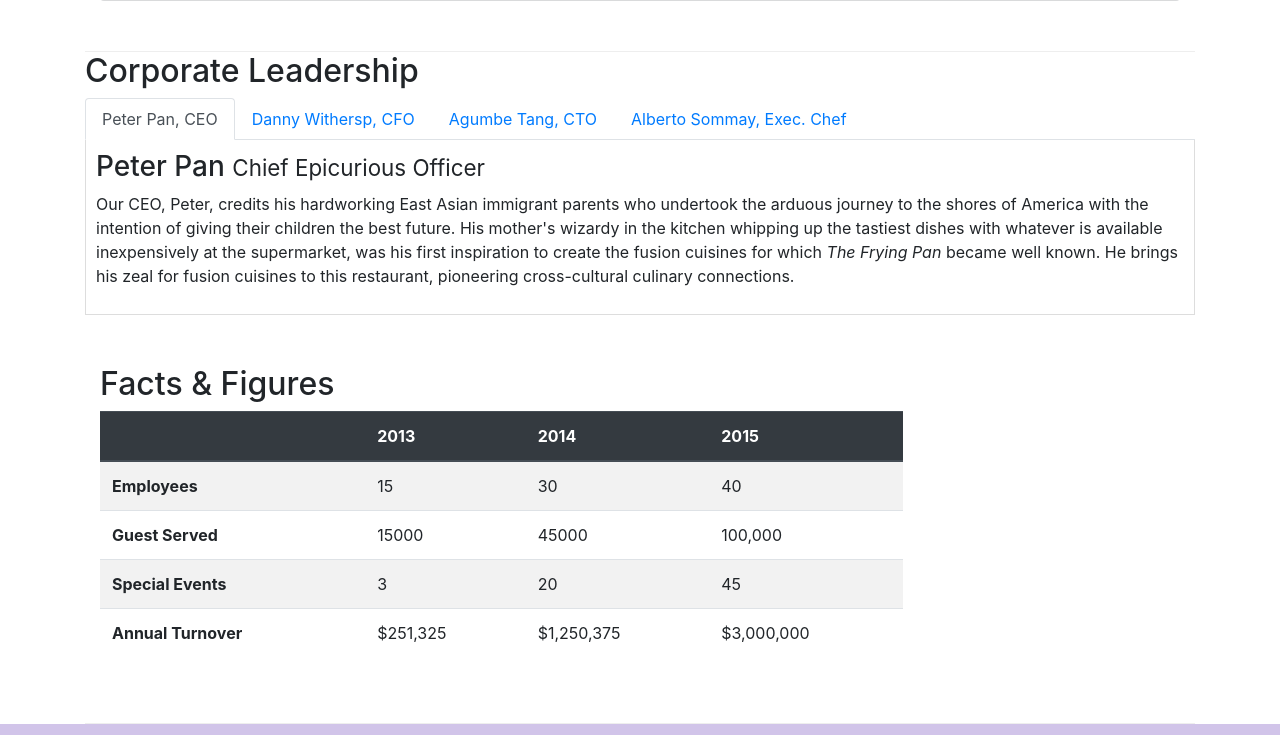
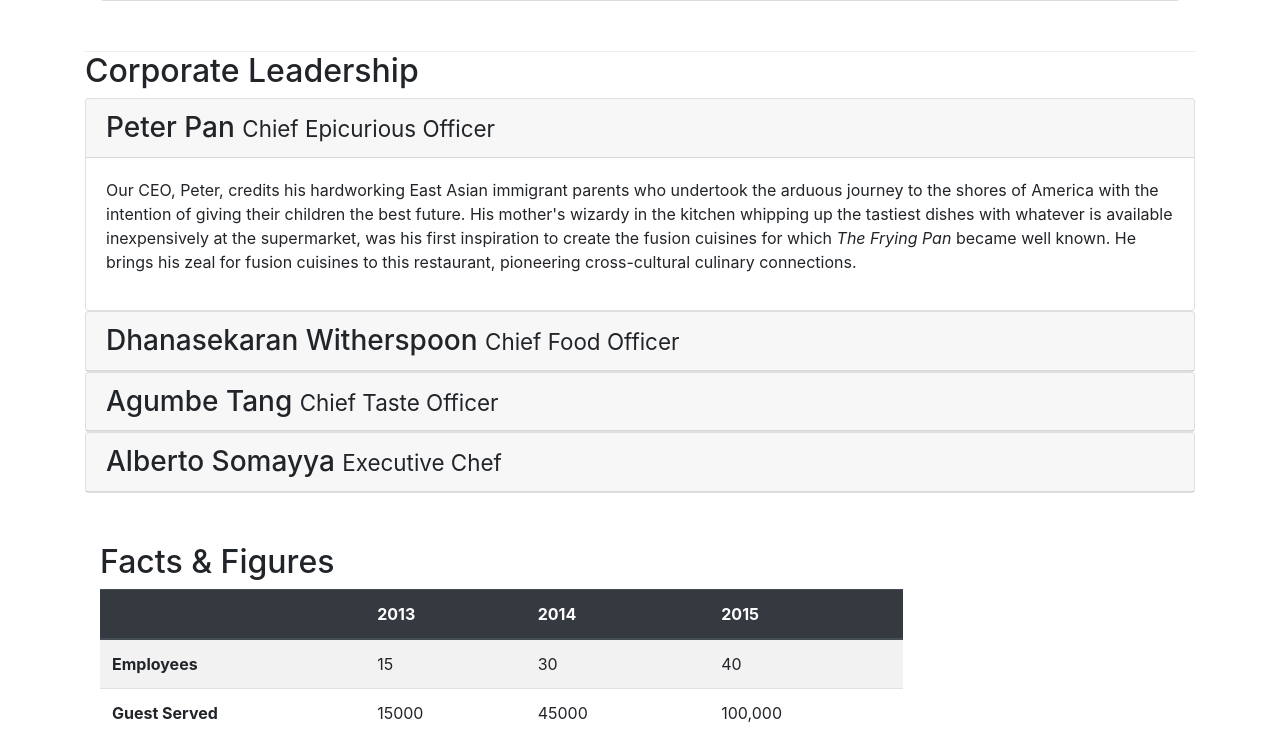
Before and after one commit to emyhoang/bootstrap, a website: page conFusion/aboutus.html in a window 1280 px wide. Shown: the part 920-1655 px from the top of the page. Drawn offline with nearby package versions, Linux system fonts and the light colour scheme.

Commit message:
refactor tab from about us page into accordion

```diff
--- a/conFusion/aboutus.html
+++ b/conFusion/aboutus.html
@@ -119,65 +119,94 @@
       <div class="row">
         <div class="col-12 col-sm-12">
           <h2>Corporate Leadership</h2>
-          <ul class="nav nav-tabs">
-            <li class="nav-item">
-              <a class="nav-link active" href="#peter" role="tab" data-toggle="tab">Peter Pan, CEO</a>
-            </li>
-            <li class="nav-item">
-              <a class="nav-link" href="#danny" role="tab" data-toggle="tab">Danny Withersp, CFO</a>
-            </li>
-            <li class="nav-item">
-              <a class="nav-link" href="#agumbe" role="tab" data-toggle="tab">Agumbe Tang, CTO</a>
-            </li>
-            <li class="nav-item">
-              <a class="nav-link" href="#alberto" role="tab" data-toggle="tab">Alberto Sommay, Exec. Chef</a>
-            </li>
-          </ul>
-
-          <div class="tab-content">
-            <div role="tabpanel" class="tab-pane fade show active" id="peter">
-              <h3>Peter Pan <small>Chief Epicurious Officer</small></h3>
+          <div id="accordion">
+            <div class="card">
+              <div class="card-header" role="tab" id="peterhead">
+                <h3 class="mb-0">
+                  <a data-toggle="collapse" data-target="#peter">Peter Pan <small>Chief Epicurious Officer</small></a>
+                </h3>
+              </div>
+              <div class="collapse show" id="peter" data-parent="#accordion">
+                <div class="card-body">
                   <p class="d-none d-sm-block">
-                Our CEO, Peter, credits his hardworking East Asian immigrant parents who undertook the arduous journey
-                to the shores of America with the intention of giving their children the best future. His mother's
-                wizardy in the kitchen whipping up the tastiest dishes with whatever is available inexpensively at the
-                supermarket, was his first inspiration to create the fusion cuisines for which
-                <em>The Frying Pan</em> became well known. He brings his zeal for fusion cuisines to this restaurant,
-                pioneering cross-cultural culinary connections.
+                    Our CEO, Peter, credits his hardworking East Asian immigrant parents who undertook the arduous
+                    journey to the shores of America with the intention of giving their children the best future. His
+                    mother's wizardy in the kitchen whipping up the tastiest dishes with whatever is available
+                    inexpensively at the supermarket, was his first inspiration to create the fusion cuisines for which
+                    <em>The Frying Pan</em> became well known. He brings his zeal for fusion cuisines to this
+                    restaurant, pioneering cross-cultural culinary connections.
                   </p>
                 </div>
+              </div>
+            </div>
 
-            <div role="tabpanel" class="tab-pane fade" id="danny">
-              <h3>Dhanasekaran Witherspoon <small>Chief Food Officer</small></h3>
+            <div class="card">
+              <div class="card-header" role="tab" id="dannyhead">
+                <h3 class="mb-0">
+                  <a class="collapsed" data-toggle="collapse" data-target="#danny"
+                    >Dhanasekaran Witherspoon <small>Chief Food Officer</small></a
+                  >
+                </h3>
+              </div>
+              <div class="collapse" id="danny" data-parent="#accordion">
+                <div class="card-body">
                   <p class="d-none d-sm-block">
                     Our CFO, Danny, as he is affectionately referred to by his colleagues, comes from a long established
-                family tradition in farming and produce. His experiences growing up on a farm in the Australian outback
-                gave him great appreciation for varieties of food sources. As he puts it in his own words,
+                    family tradition in farming and produce. His experiences growing up on a farm in the Australian
+                    outback gave him great appreciation for varieties of food sources. As he puts it in his own words,
                     <em>Everything that runs, wins, and everything that stays, pays!</em>
                   </p>
                 </div>
-            <div role="tabpanel" class="tab-pane fade" id="agumbe">
-              <h3>Agumbe Tang <small>Chief Taste Officer</small></h3>
+              </div>
+            </div>
+
+            <div class="card">
+              <div class="card-header" role="tab" id="agumbehead">
+                <h3 class="mb-0">
+                  <a class="collapsed" data-toggle="collapse" data-target="#agumbe"
+                    >Agumbe Tang <small>Chief Taste Officer</small></a
+                  >
+                </h3>
+              </div>
+
+              <div class="collapse" id="agumbe" data-parent="#accordion">
+                <div class="card-body">
                   <p class="d-none d-sm-block">
-                Blessed with the most discerning gustatory sense, Agumbe, our CTO, personally ensures that every dish
-                that we serve meets his exacting tastes. Our chefs dread the tongue lashing that ensues if their dish
-                does not meet his exacting standards. He lives by his motto,
+                    Blessed with the most discerning gustatory sense, Agumbe, our CTO, personally ensures that every
+                    dish that we serve meets his exacting tastes. Our chefs dread the tongue lashing that ensues if
+                    their dish does not meet his exacting standards. He lives by his motto,
                     <em>You click only if you survive my lick.</em>
                   </p>
                 </div>
+              </div>
+            </div>
 
-            <div role="tabpanel" class="tab-pane fade" id="alberto">
-              <h3>Alberto Somayya <small>Executive Chef</small></h3>
+            <div class="card">
+              <div class="card-header" role="tab" id="albertohead">
+                <h3 class="mb-0">
+                  <a class="collapsed" data-toggle="collapse" data-target="#alberto"
+                    >Alberto Somayya <small>Executive Chef</small></a
+                  >
+                </h3>
+              </div>
+              <div class="collapse" id="alberto" data-parent="#accordion">
+                <div class="card-body">
                   <p class="d-none d-sm-block">
                     Award winning three-star Michelin chef with wide International experience having worked closely with
                     whos-who in the culinary world, he specializes in creating mouthwatering Indo-Italian fusion
                     experiences. He says,
-                <em>Put together the cuisines from the two craziest cultures, and you get a winning hit! Amma Mia!</em>
+                    <em
+                      >Put together the cuisines from the two craziest cultures, and you get a winning hit! Amma
+                      Mia!</em
+                    >
                   </p>
                 </div>
               </div>
             </div>
           </div>
+        </div>
+      </div>
+
       <div class="row row-content">
         <div class="col-12 col-sm-9">
           <h2>Facts &amp; Figures</h2>
```
Lines whose indentation alone changed are shown as unchanged.
